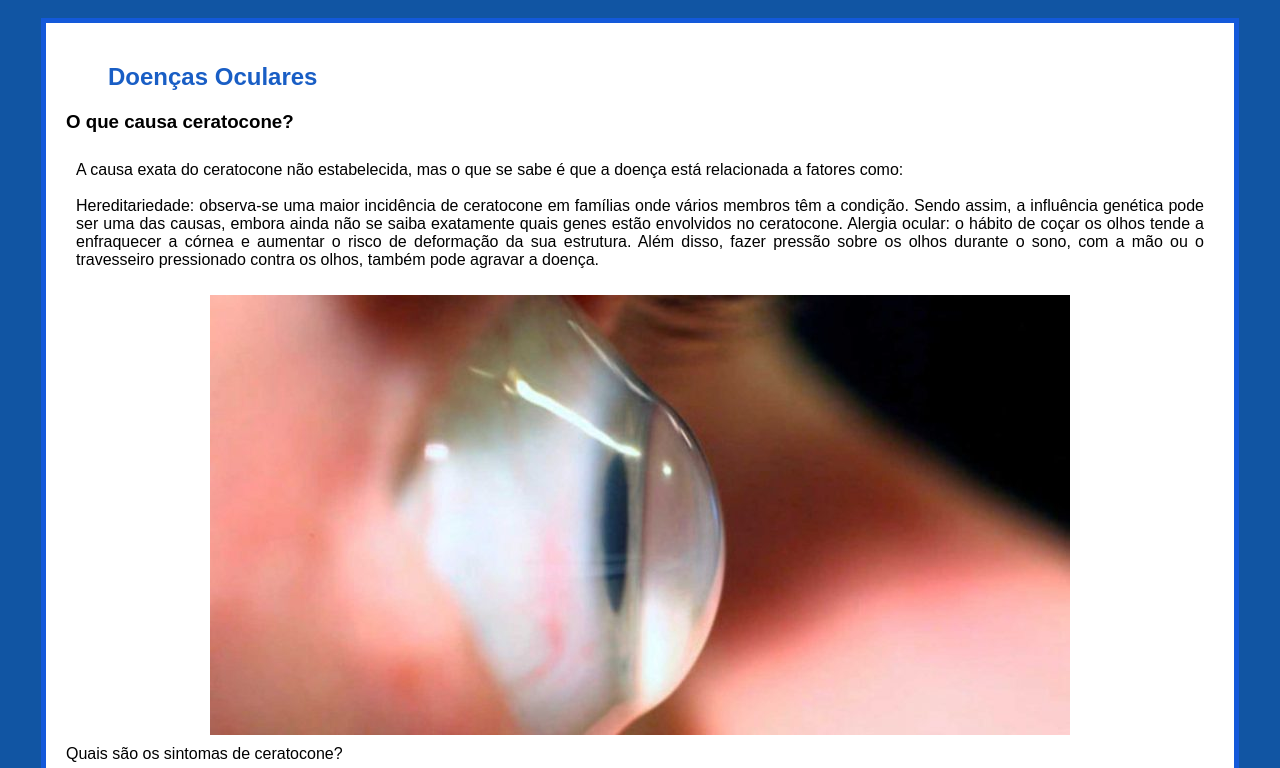
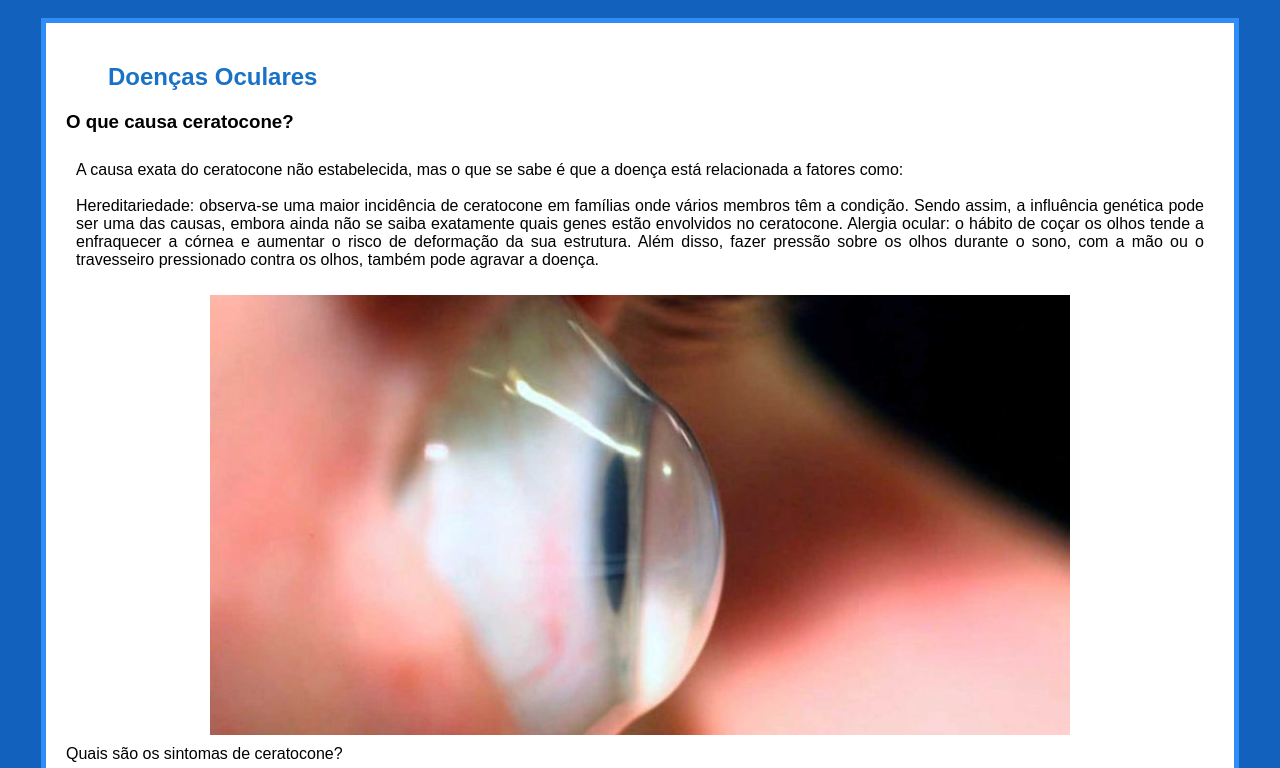
Before and after one commit to fernandodallazoana-byte/parte-2-feira, a plain HTML site: page index.html in a window 1280 px wide. Shown: the part 106-874 px from the top of the page. Drawn offline with Linux system fonts and the light colour scheme.

Commit message:
wegrtgfrefrff

```diff
--- a/style.css
+++ b/style.css
@@ -1,5 +1,5 @@
 body {
-    background-color: #1155a3;
+    background-color: #1161bd;
     font-family: Arial, sans-serif;
     margin: 1px;
     padding-bottom: 50px;
@@ -19,7 +19,7 @@ header {
 
 h2 {
     margin-left: 42px;
-    color: rgb(25, 94, 197);
+    color: rgb(25, 114, 197);
 }
 
 h1 {
@@ -37,7 +37,7 @@ p {
     border: 1px solid #ccc;
     padding: 20px;
     margin-top: 20px;
-    border: 5px solid #1359da ;
+    border: 5px solid #308df7 ;
   margin-bottom: 40px;
   margin-left: 40px;
   margin-right: 40px;
```
